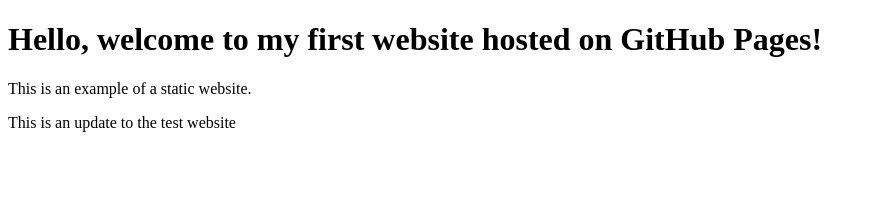
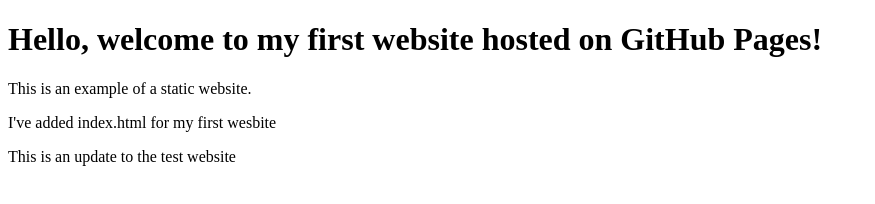
Before and after one commit to Sahar-beep/Internet---project, a plain HTML site: page Index.html in a window 1280 px wide. Shown: the whole page, without its empty margins (0-875 px from the left). Drawn offline with Linux system fonts and the light colour scheme.

Commit message:
Add message about first website in index.html

```diff
--- a/Index.html
+++ b/Index.html
@@ -8,6 +8,7 @@
 <body>
   <h1>Hello, welcome to my first website hosted on GitHub Pages!</h1>
   <p>This is an example of a static website.</p>
+  <p> I've added index.html for my first wesbite</p>
   <p>This is an update to the test website</p>
 </body>
 </html>
```
